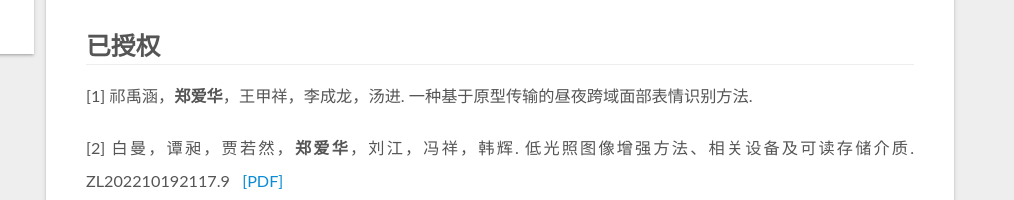
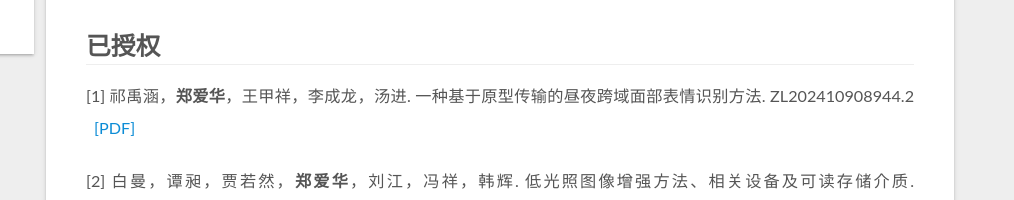
Before and after one commit to aihuazheng/aihuazheng.github.io, a plain HTML site: page patents/index.html in a window 1280 px wide. Shown: the part 595-795 px from the top of the page, 266-1280 px from the left. Drawn offline with nearby package versions, Linux system fonts and the light colour scheme.

Commit message:
Site updated: 2026-11-25 09:24:21

```diff
--- a/patents/index.html
+++ b/patents/index.html
@@ -27,8 +27,8 @@
 <meta property="og:site_name" content="Aihua Zheng&#39;s Page">
 <meta property="og:description" content="申请中[1] 郑爱华, 张琼尹, 王梓, 李成龙, 汤进, 章程, 王伟. 一种多尺度跨平台行人重识别方法. CN202311542794.X [PDF] [2] 郑爱华, 范煜, 李成龙, 汤进, 章程, 王伟, 王梓. 基于自引导和部件自适应融合的多查询车辆重识别方法. CN202311513284X [PDF] [3] 郑爱华, 吴亮, 李成龙, 汤进, 盛小飞. 一种基于协调简单注意力机制">
 <meta property="og:locale" content="en_US">
-<meta property="article:published_time" content="2026-10-29T02:04:58.849Z">
-<meta property="article:modified_time" content="2026-10-29T02:04:58.849Z">
+<meta property="article:published_time" content="2026-11-25T01:24:01.099Z">
+<meta property="article:modified_time" content="2026-11-25T01:24:01.099Z">
 <meta property="article:author" content="Aihua Zheng">
 <meta name="twitter:card" content="summary">
 
@@ -189,7 +189,7 @@
 <p>[3] <strong>郑爱华</strong>, 吴亮, 李成龙, 汤进, 盛小飞. 一种基于协调简单注意力机制的两阶段语音分离方法. CN202311339818.1 <a href="patentfiles/%E8%BF%9B%E5%AE%9E%E5%AE%A1-%E4%B8%80%E7%A7%8D%E5%9F%BA%E4%BA%8E%E5%8D%8F%E8%B0%83%E7%AE%80%E5%8D%95%E6%B3%A8%E6%84%8F%E5%8A%9B%E6%9C%BA%E5%88%B6%E7%9A%84%E4%B8%A4%E9%98%B6%E6%AE%B5%E8%AF%AD%E9%9F%B3%E5%88%86%E7%A6%BB%E6%96%B9%E6%B3%95-2023113398181.pdf">[PDF]</a></p>
 <p>[4] <strong>郑爱华</strong>, 李仁健, 李成龙, 汤进, 盛小飞. 一种多图像查询车辆重识别方法、设备及存储介质. CN202311699903.9 <a href="patentfiles/%E8%BF%9B%E5%AE%9E%E5%AE%A1-%E4%B8%80%E7%A7%8D%E5%A4%9A%E5%9B%BE%E5%83%8F%E6%9F%A5%E8%AF%A2%E8%BD%A6%E8%BE%86%E9%87%8D%E8%AF%86%E5%88%AB%E6%96%B9%E6%B3%95%E3%80%81%E8%AE%BE%E5%A4%87%E5%8F%8A%E5%AD%98%E5%82%A8%E4%BB%8B%E8%B4%A8-2023116999039.pdf">[PDF]</a></p>
 <p>[5]    张超斌, 谭昶, 汤进, 贾若然, 张友国, <b>郑爱华</b>, 吕军. 目标重识别方法、相关设备及可读存储介质. CN202210176522.1 <a href="patentfiles/%E8%BF%9B%E5%AE%9E%E5%AE%A1-%E7%9B%AE%E6%A0%87%E9%87%8D%E8%AF%86%E5%88%AB%E6%96%B9%E6%B3%95%E3%80%81%E7%9B%B8%E5%85%B3%E8%AE%BE%E5%A4%87%E5%8F%8A%E5%8F%AF%E8%AF%BB%E5%AD%98%E5%82%A8%E4%BB%8B%E8%B4%A8-202210176522.1.pdf">[PDF]</a></p>
-<h2 id="已授权"><a href="#已授权" class="headerlink" title="已授权"></a>已授权</h2><p>[1] 祁禹涵，<b>郑爱华</b>，王甲祥，李成龙，汤进. 一种基于原型传输的昼夜跨域面部表情识别方法. </p>
+<h2 id="已授权"><a href="#已授权" class="headerlink" title="已授权"></a>已授权</h2><p>[1] 祁禹涵，<b>郑爱华</b>，王甲祥，李成龙，汤进. 一种基于原型传输的昼夜跨域面部表情识别方法. ZL202410908944.2 <a href="patentfiles%5CZL202410908944.2-%E4%B8%80%E7%A7%8D%E5%9F%BA%E4%BA%8E%E5%8E%9F%E5%9E%8B%E4%BC%A0%E8%BE%93%E7%9A%84%E6%98%BC%E5%A4%9C%E8%B7%A8%E5%9F%9F%E9%9D%A2%E9%83%A8%E8%A1%A8%E6%83%85%E8%AF%86%E5%88%AB%E6%96%B9%E6%B3%95.pdf">[PDF]</a></p>
 <p>[2] 白曼，谭昶，贾若然，<b>郑爱华</b>，刘江，冯祥，韩辉. 低光照图像增强方法、相关设备及可读存储介质. ZL202210192117.9 <a href="patentfiles/ZL202210192117.9-%E4%BD%8E%E5%85%89%E7%85%A7%E5%9B%BE%E5%83%8F%E5%A2%9E%E5%BC%BA%E6%96%B9%E6%B3%95%E3%80%81%E7%9B%B8%E5%85%B3%E8%AE%BE%E5%A4%87%E5%8F%8A%E5%8F%AF%E8%AF%BB%E5%AD%98%E5%82%A8%E4%BB%8B%E8%B4%A8.pdf">[PDF]</a></p>
 <p>[3] 潘蓬，谭昶，贾若然，<b>郑爱华</b>，张友国，吕军，胡少云. 状态检测方法、装置、电子设备及存储介质. ZL202210174065.2 <a href="patentfiles/ZL202210174065.2-%E7%8A%B6%E6%80%81%E6%A3%80%E6%B5%8B%E6%96%B9%E6%B3%95%E3%80%81%E8%A3%85%E7%BD%AE%E3%80%81%E7%94%B5%E5%AD%90%E8%AE%BE%E5%A4%87%E5%8F%8A%E5%AD%98%E5%82%A8%E4%BB%8B%E8%B4%A8.pdf">[PDF]</a></p>
 <p>[4] 贾若然，谭昶，朱兴海，<b>郑爱华</b>，刘江，冯祥，韩辉，张友国，姜殿洪. 事故检测方法、装置、电子设备和存储介质. ZL202210194552.5 <a href="patentfiles/ZL202210194552.5-%E4%BA%8B%E6%95%85%E6%A3%80%E6%B5%8B%E6%96%B9%E6%B3%95%E3%80%81%E8%A3%85%E7%BD%AE%E3%80%81%E7%94%B5%E5%AD%90%E8%AE%BE%E5%A4%87%E5%92%8C%E5%AD%98%E5%82%A8%E4%BB%8B%E8%B4%A8.pdf">[PDF]</a></p>
```
Also changed, not shown: 1 other file.
